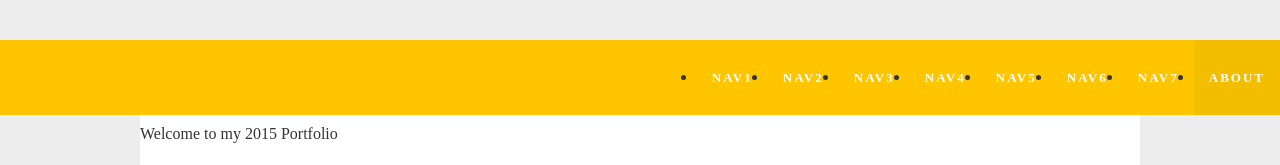
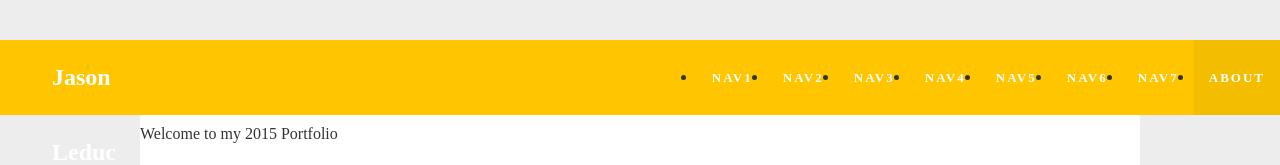
Before and after one commit to jason-leduc/dsn1676-animated-banner, a plain HTML site: page index.html in a window 1280 px wide. Shown: the top 165 px of the page. Drawn offline with Linux system fonts and the light colour scheme.

Commit message:
filled empty <a> attribute

```diff
--- a/index.html
+++ b/index.html
@@ -15,7 +15,7 @@
   <header class="header" id="topheader" role="banner">
     <div id="inner-header" class="wrap clearfix">
       <div id="logo">
-        <a href="index.html"></a>
+        <a href="index.html">Jason Leduc Portfolio 2015</a>
       </div>
       <div class="menu-icon">
         ::before
```
